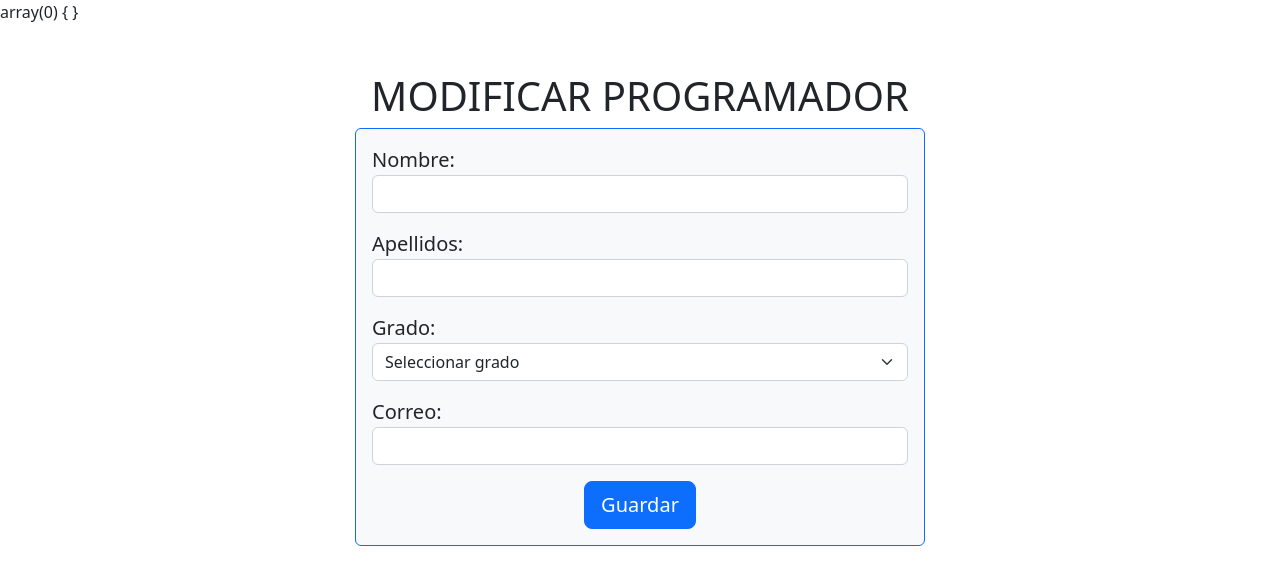
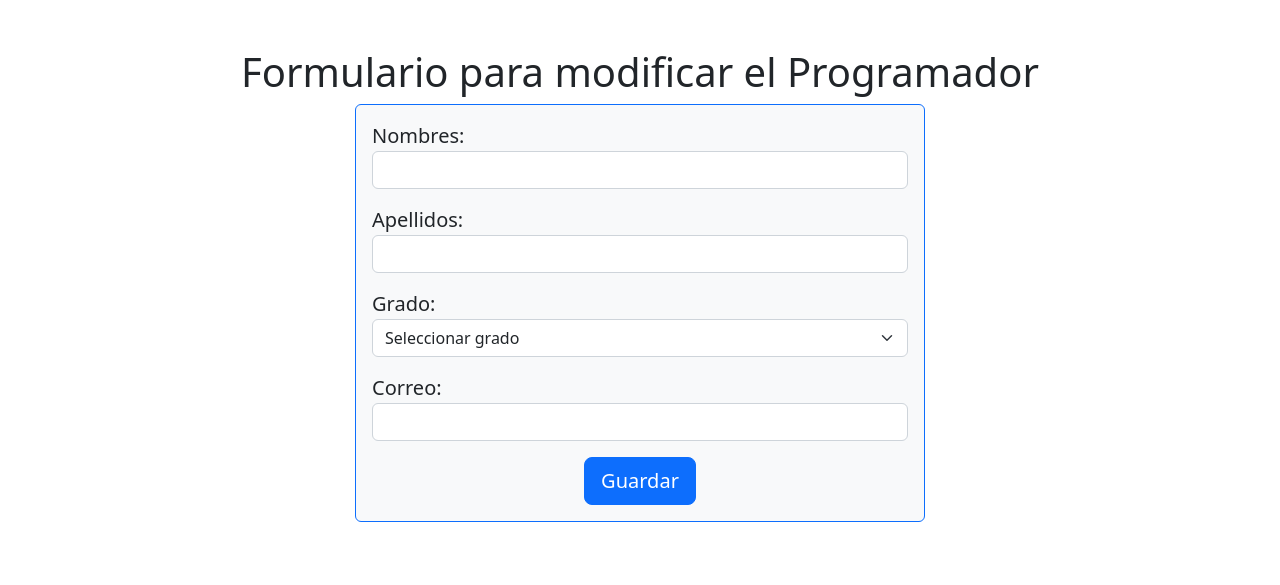
Before and after one commit to LivniMartinez/final_martinez, a PHP site: page /programador/modificar.php in a window 1280 px wide. Shown: the part 56-641 px from the top of the page. Run offline with PHP 8.4, Linux system fonts and the light colour scheme; data that the repository does not hold is empty.

Commit message:
se modifico mensaje

```diff
--- a/vistas/programador/modificar.php
+++ b/vistas/programador/modificar.php
@@ -8,7 +8,7 @@ require '../../modelos/Grados.php';
 try {
     $tarea = new Programadores($_GET);
     $Programadores = $tarea->buscar2();
-   var_dump($Programadores);
+   //var_dump($Programadores);
 } catch (PDOException $e) {
     $error = $e->getMessage();
 } catch (Exception $e2) {
@@ -27,11 +27,11 @@ try {
 ?>
 
 <div class="container mt-5">
-    <h1 class="text-center mt-3">MODIFICAR PROGRAMADOR</h1>
+    <h1 class="text-center mt-3">Formulario para modificar el Programador</h1>
     <div class="row justify-content-center mt-2">
         <form action="/final_martinez/controladores/programadores/modificar.php" method="POST" class="border border-primary rounded p-3 bg-light col-md-6">
             <div class="form-group mb-3">
-                <label for="prog_nombre" class="fs-5">Nombre:</label>
+                <label for="prog_nombre" class="fs-5">Nombres:</label>
                 <input type="hidden" class="form-control" name="prog_id" id="prog_id" value="<?= $Programadores[0]['PROG_ID'] ?? '' ?>" required>
                 <input type="text" class="form-control" name="prog_nombres" id="prog_nombres" value="<?= $Programadores[0]['PROG_NOMBRES'] ?? '' ?>" required>
             </div>
```
